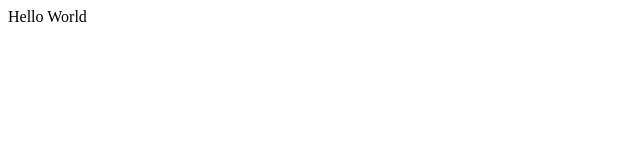
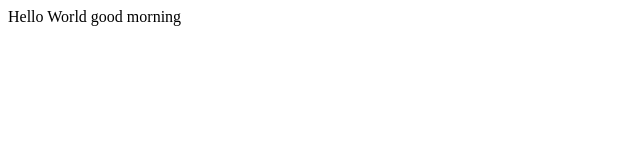
Before and after one commit to manjunathchinchakhandi/MyFirstRepo, a plain HTML site: page index.html in a window 1280 px wide. Shown: the whole page, without its empty margins (0-640 px from the left). Drawn offline with Linux system fonts and the light colour scheme.

Commit message:
Update index.html

```diff
--- a/index.html
+++ b/index.html
@@ -4,5 +4,6 @@
 </head>
 <body>
   Hello World
+  good morning
 </body>
 </html>
```
